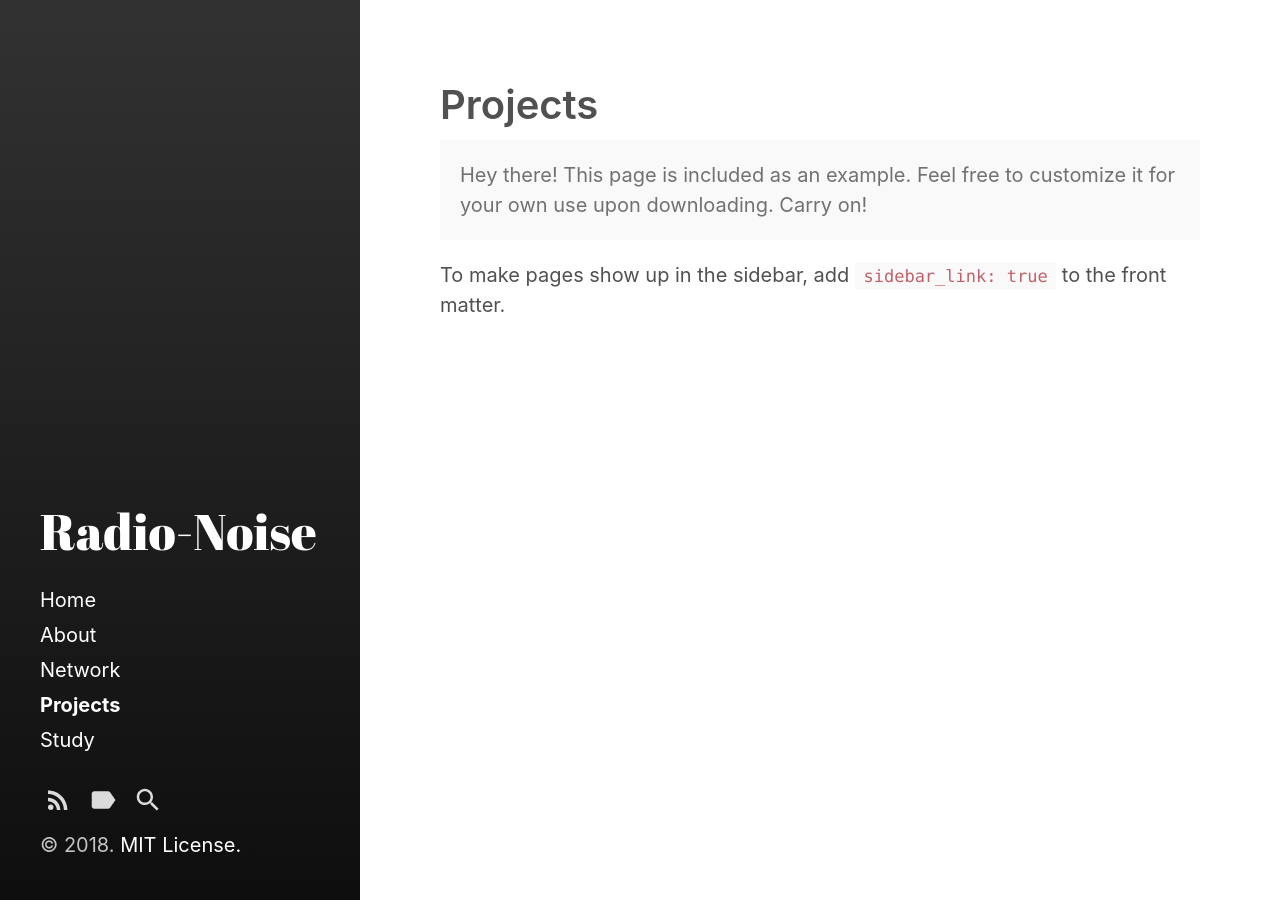
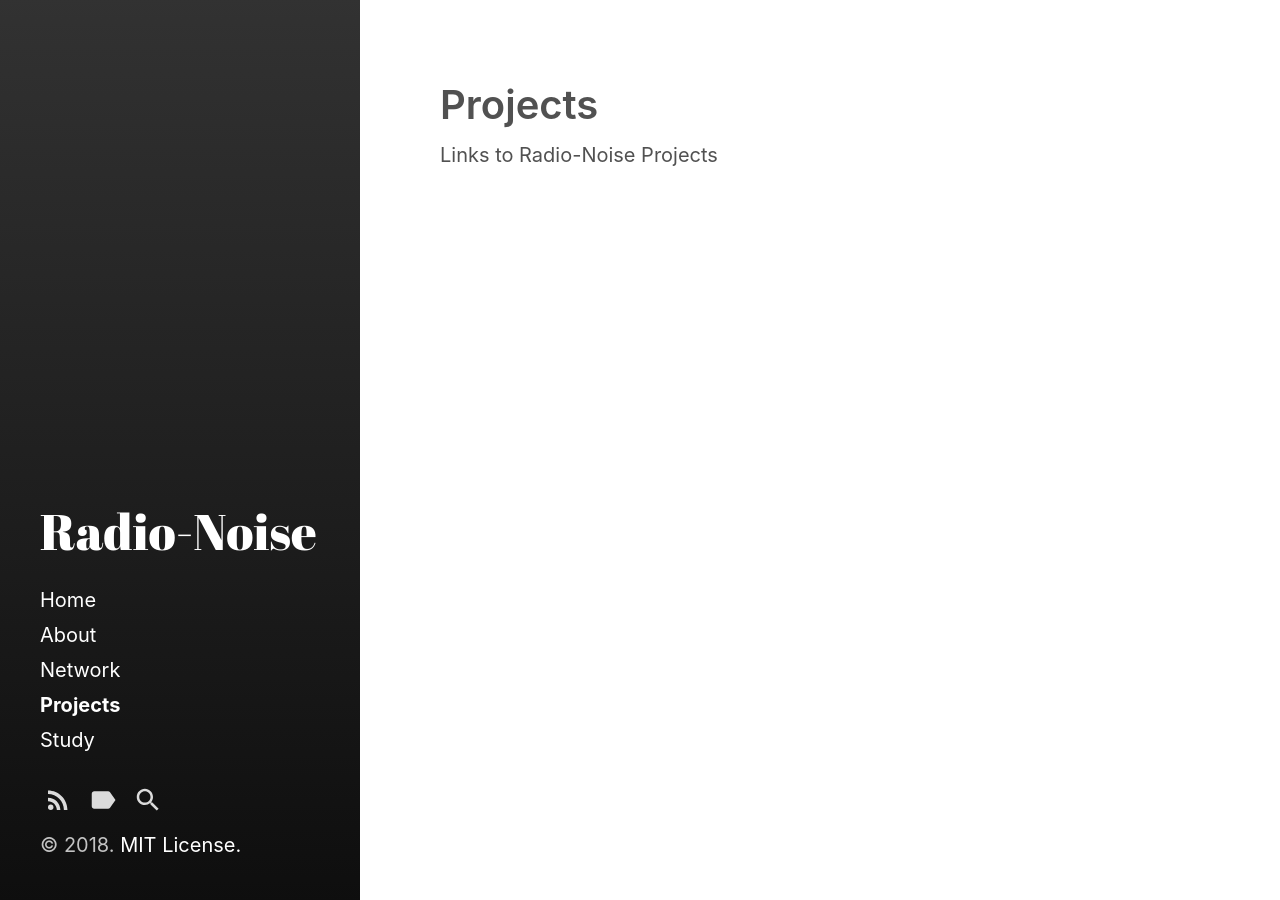
Before and after one commit to Stealthbird97/Radio-Noise-Site, a Jekyll site: the page built from projects.md, in a window 1280 px wide. Built offline with Jekyll 4.4.1, drawn with Linux system fonts in a browser that asks for light colours.

Commit message:
Update Projects
Remove example content

```diff
--- a/projects.md
+++ b/projects.md
@@ -4,10 +4,4 @@ title: Projects
 sidebar_link: true
 ---
 
-<p class="message">
-  Hey there! This page is included as an example. Feel free to customize it
-  for your own use upon downloading. Carry on!
-</p>
-
-To make pages show up in the sidebar, add `sidebar_link: true` to the front
-matter.
+Links to Radio-Noise Projects
```
Also changed, not shown: 1 other file.
